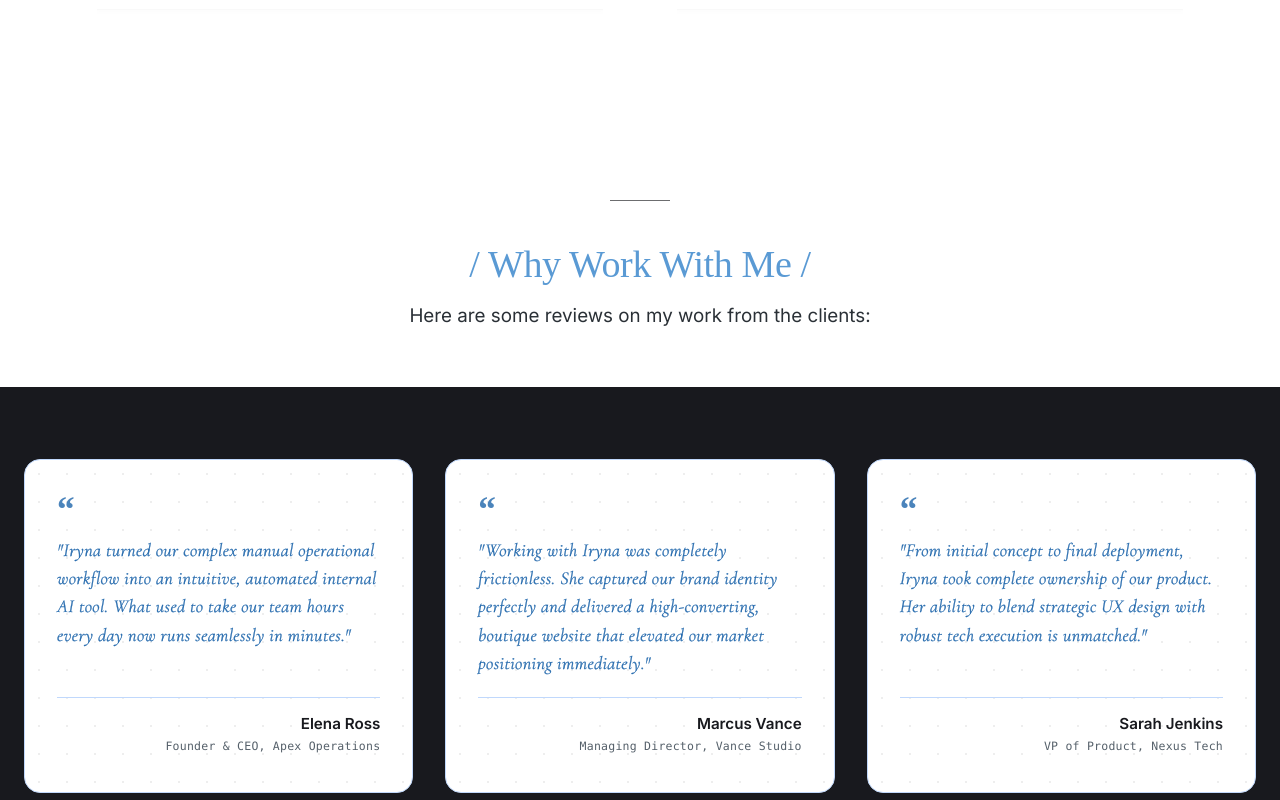
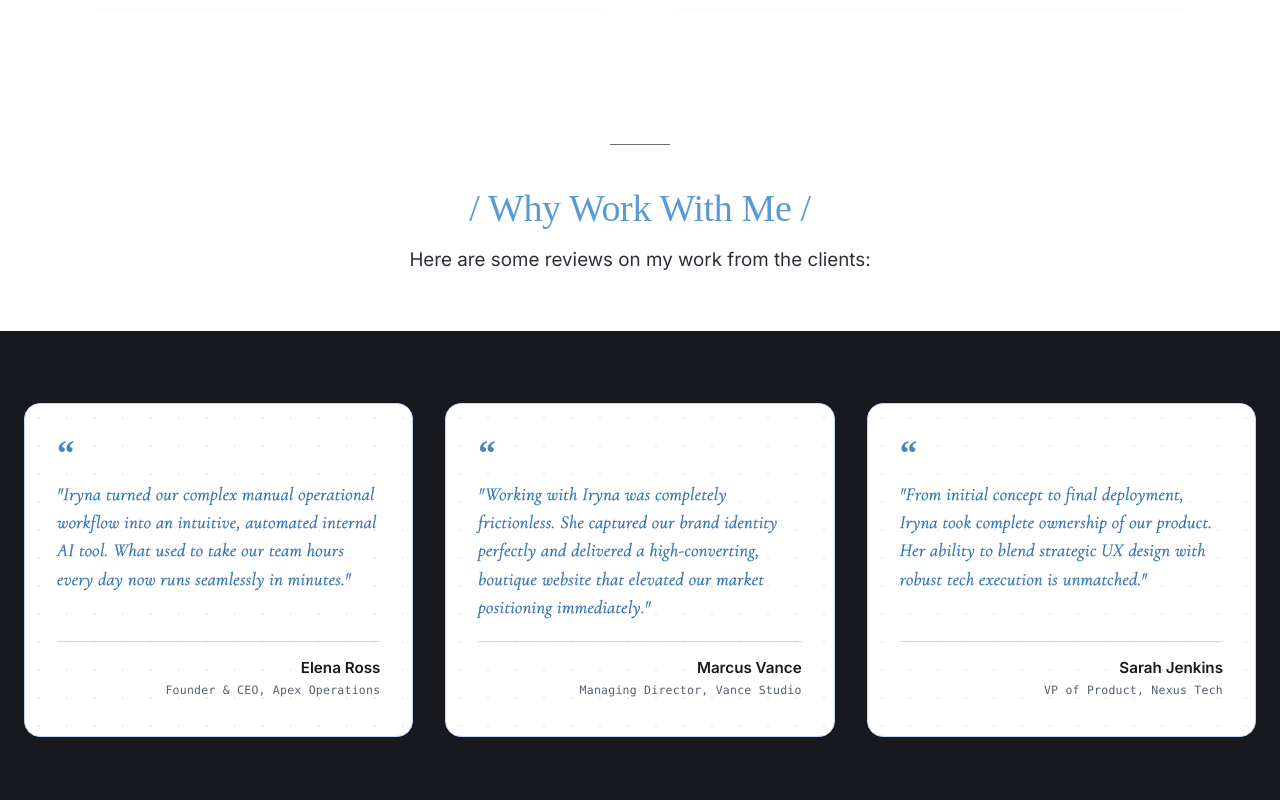
Before and after one commit to Irene2828/porfoliojuly, a Next.js app: page / in a window 1280 px wide. Shown: the part 3640-4440 px from the top of the page. Built offline with nearby package versions, Linux system fonts and the light colour scheme; no server answers; the database is empty; a web font is replaced by a local one.

Commit message:
Reduce spacing between Cases and Testimonials sections by an additional 50%

```diff
--- a/src/app/page.tsx
+++ b/src/app/page.tsx
@@ -62,7 +62,7 @@ export default async function HomePage() {
           </h2>
         </div>
 
-        <div style={{ marginBottom: '4rem' }}>
+        <div style={{ marginBottom: '2rem' }}>
           <ProjectsV2 initialProjects={publishedProjects as any} />
         </div>
 
--- a/src/app/v2/components/ProcessSection.tsx
+++ b/src/app/v2/components/ProcessSection.tsx
@@ -38,7 +38,7 @@ export default function ProcessSection() {
       id="process"
       style={{
         backgroundColor: '#ffffff',
-        padding: '3rem 0 0 0',
+        padding: '1.5rem 0 0 0',
         position: 'relative'
       }}
     >
```
